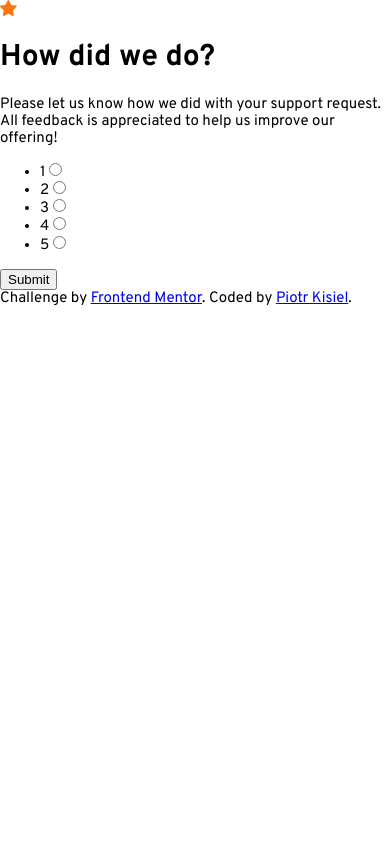
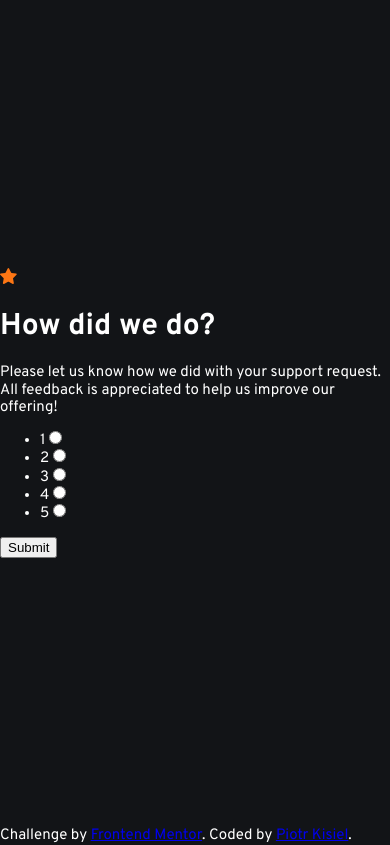
Before and after one commit to pietyr/interactive-rating-component, a plain HTML site: page index.html in a window 390 px wide. Drawn offline with Linux system fonts and the light colour scheme.

Commit message:
feat: created basic layout for mobile

```diff
--- a/css/style.css
+++ b/css/style.css
@@ -11,8 +11,24 @@ body {
 	font-family: "Overpass", sans-serif;
 	font-size: 0.9375rem;
 	font-weight: 400;
+	background-color: var(--very-dark-blue);
+	color: var(--white);
+	display: flex;
+	flex-direction: column;
+	justify-content: space-between;
+	min-height: 100vh;
+}
+main {
+	flex-grow: 1;
+	display: flex;
+	flex-direction: column;
+	justify-content: center;
 }
 
 .thank-you {
 	display: none;
 }
+
+footer {
+	flex-grow: 0;
+}
```
